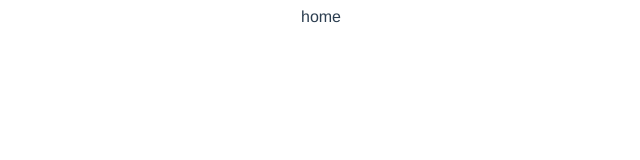
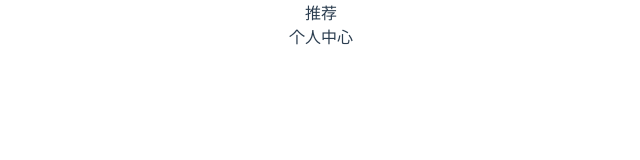
Before and after one commit to chendx97/music-vue, a Vue app: page / in a window 1280 px wide. Shown: the top 160 px of the page, without its empty margins (319-959 px from the left). Built offline with nearby package versions, Linux system fonts and the light colour scheme.

Commit message:
public style

```diff
--- a/package.json
+++ b/package.json
@@ -22,6 +22,8 @@
     "babel-eslint": "^10.0.3",
     "eslint": "^5.16.0",
     "eslint-plugin-vue": "^5.0.0",
+    "stylus": "^0.54.7",
+    "stylus-loader": "^3.0.2",
     "vue-template-compiler": "^2.6.10"
   },
   "eslintConfig": {
--- a/src/App.vue
+++ b/src/App.vue
@@ -1,7 +1,7 @@
 <template>
-  <div id="app">
-    <router-view></router-view>
-  </div>
+	<div id="app">
+		<router-view></router-view>
+	</div>
 </template>
 
 <style>
--- /dev/null
+++ b/src/assets/css/default.styl
@@ -0,0 +1,3 @@
+body {
+  margin: 0;
+}
--- a/src/main.js
+++ b/src/main.js
@@ -2,6 +2,7 @@ import Vue from 'vue'
 import App from './App.vue'
 import router from './router'
 import store from './store'
+import './assets/css/default.styl'
 
 Vue.config.productionTip = false
 
--- a/src/views/Home.vue
+++ b/src/views/Home.vue
@@ -1,16 +1,19 @@
 <template>
-  <div class="home">
-    home
-  </div>
+	<div class="home">
+		<div class="tab-wrap">
+			<div>推荐</div>
+			<div>个人中心</div>
+		</div>
+	</div>
 </template>
 
 <script>
 import api from '@/api'
 
 export default {
-  name: 'home',
-  mounted() {
-    // api.getRecommendSongList();
-  }
+	name: 'home',
+	mounted () {
+		// api.getRecommendSongList();
+	}
 }
 </script>
```
Also changed, not shown: 2 other files (tests, documents, lock files or other folders).
